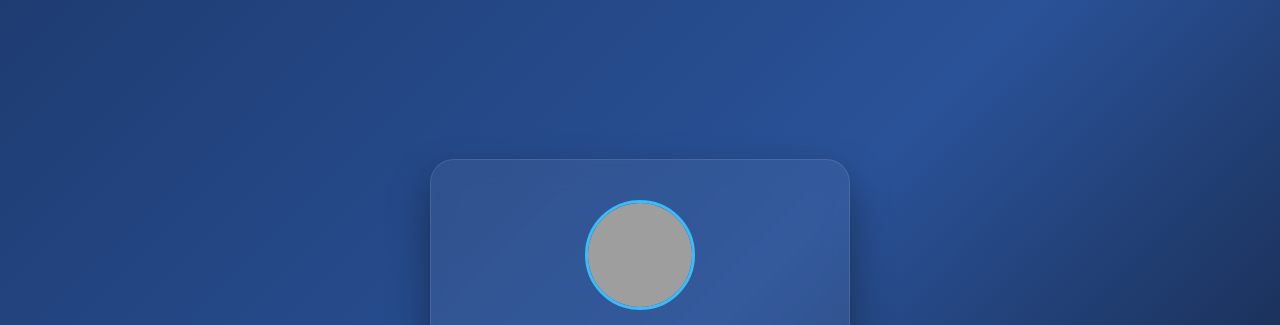
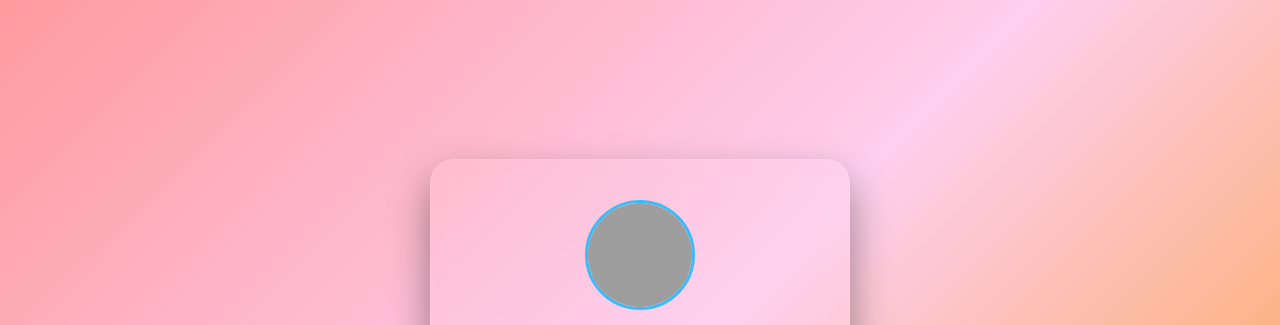
Before and after one commit to hoodieey17-byte/hoodieey17-byte.github.io, a plain HTML site: page index.html in a window 1280 px wide. Shown: the top 325 px of the page. Drawn offline with Linux system fonts and the light colour scheme; grey boxes are pictures that could not be loaded.

Commit message:
Update index.html

```diff
--- a/index.html
+++ b/index.html
@@ -9,7 +9,7 @@
     <style>
         * { margin: 0; padding: 0; box-sizing: border-box; font-family: 'Segoe UI', Tahoma, Geneva, Verdana, sans-serif; }
         body {
-            background: linear-gradient(135deg, #1e3c72, #2a5298, #0f172a);
+            background: linear-gradient(135deg, #ff9a9e, #fecfef, #fb9c2e);
             color: #f8fafc;
             min-height: 100vh;
             display: flex;
```
